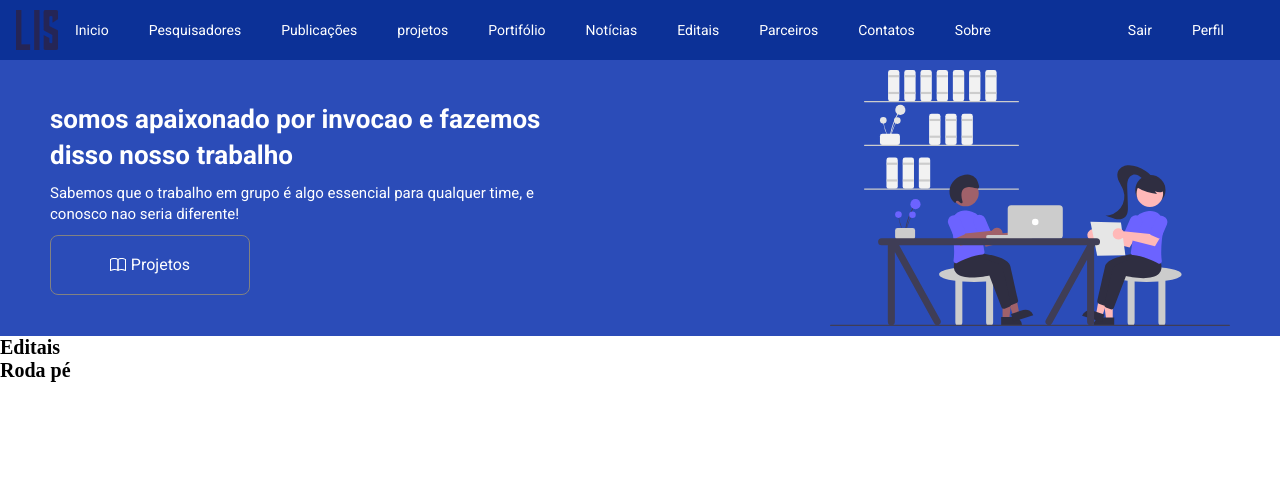
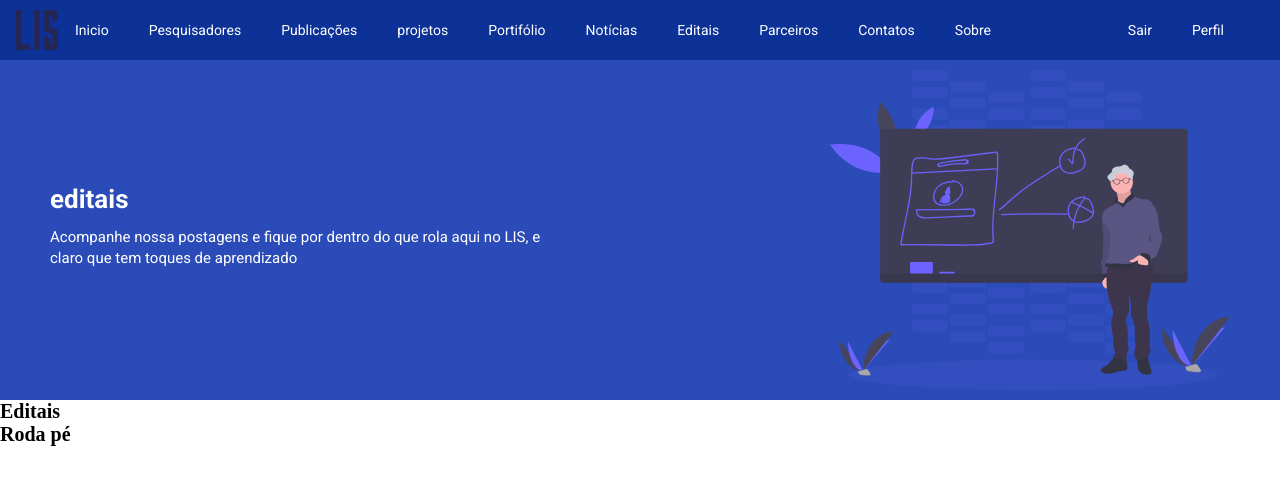
Before and after one commit to Allysonfreitas210695/project-LIS, a React (Create React App) app: page /editais in a window 1280 px wide. Shown: the top 484 px of the page. Built offline with nearby package versions, Linux system fonts and the light colour scheme.

Commit message:
configurando a Header

```diff
--- a/src/components/Header/Banner/index.tsx
+++ b/src/components/Header/Banner/index.tsx
@@ -1,6 +1,5 @@
 import React from 'react';
 import styled from 'styled-components';
-import Img from '../../../assets/images/Home/imagem.svg';
 import BannerImg from '../BannerImg';
 import Messegen, {MessageContainer} from '../BannerMessege';
 
@@ -26,14 +25,27 @@ const BannerContent = styled.div`
 
 `
 
-export default  function Banner(){
+export interface BannerProps{
+   imageSrc?: string;
+   imagemAlt?: string;
+   title: string;
+   description?: string;
+   buttonLink?: string;
+   buttonText?: string;
+}
+
+const Banner: React.FC<BannerProps> = (props) =>{
     return(
      <BannerContent>
+        { props.imageSrc &&
         <BannerImg
-        src={Img}
-        alt= "imagem da home"
+        src= {props.imageSrc}
+        alt= {props.imagemAlt}
         />
-        <Messegen/>
+         }
+        <Messegen {...props}/>
      </BannerContent>
     );
 }
+
+export default Banner;
--- a/src/components/Header/BannerMessege/index.tsx
+++ b/src/components/Header/BannerMessege/index.tsx
@@ -3,6 +3,7 @@ import styled from 'styled-components';
 import { Link } from 'react-router-dom';
 import {BsBook} from 'react-icons/bs';
 import './style.css'
+import {BannerProps} from '../Banner';
 
 export const MessageContainer = styled.div`
   width: 70%;
@@ -52,18 +53,28 @@ const Button = styled(Link)`
     }
 `
 
-export default function Messegen(){
+const Messegen: React.FC<BannerProps> = (props) =>{
     return(
      <MessageContainer>
          <Title>
-             somos apaixonado por invocao e fazemos disso nosso trabalho
+            {props.title}
          </Title>
+
+         {props.description &&
          <Description>
-             Sabemos que o trabalho em grupo é algo essencial para qualquer time, e conosco nao seria diferente!
+            {props.description}
          </Description>
-         <Button to="/projetos">
-           <BsBook className="afasta"/> Projetos
+         }
+
+         { props.buttonLink &&
+         <Button to={props.buttonLink}>
+           <BsBook className="afasta"/> {props.buttonText}
          </Button>
+         }
+
      </MessageContainer>
     );
 }
+
+
+export default Messegen;
--- a/src/components/Header/Container/index.tsx
+++ b/src/components/Header/Container/index.tsx
@@ -1,17 +1,19 @@
 import React from 'react';
 import styled from 'styled-components';
 import TopBar from '../TopBar';
-import Banner from '../Banner';
+import Banner, {BannerProps} from '../Banner';
 
 const HeaderMain = styled.header`
 background-color: var( --color-primary);
 `;
 
-export default function Header(){
+const Header: React.FC<BannerProps> = (props) =>{
     return(
        <HeaderMain>
          <TopBar/>
-         <Banner/>
+         <Banner {...props}/>
        </HeaderMain>
     );
 }
+
+export default Header;
--- a/src/pages/Editais/index.tsx
+++ b/src/pages/Editais/index.tsx
@@ -1,9 +1,15 @@
 import React from 'react';
 import PageTemplate from '../pageTemplate';
+import EditaisImg from '../../assets/images/editais/imagem.svg';
 
 export default function Editais(){
     return(
-    <PageTemplate>
+    <PageTemplate
+     imageSrc = {EditaisImg}
+     imagemAlt = "imagem de editais"
+     title = "editais"
+     description = "Acompanhe nossa postagens e fique por dentro do que rola aqui no LIS, e  claro que tem toques de aprendizado"
+    >
         <h1>Editais</h1>
     </PageTemplate>
     );
--- a/src/pages/Error404/index.tsx
+++ b/src/pages/Error404/index.tsx
@@ -1,9 +1,15 @@
 import React from 'react';
 import PageTemplate from '../pageTemplate';
+import ErrorImg from '../../assets/images/Error404/erro.svg';
 
 export default function Erro404(){
     return(
-        <PageTemplate>
+        <PageTemplate
+        imageSrc = {ErrorImg}
+        imagemAlt = "logo de erro na rota"
+        title = "Error 404"
+        description = "página não encontrada"
+        >
             <h1>Error 404</h1>
         </PageTemplate>
     );
--- a/src/pages/Home/index.tsx
+++ b/src/pages/Home/index.tsx
@@ -1,10 +1,16 @@
 import React from 'react';
 import PageTemplate from '../pageTemplate';
-
+import HomeImg from '../../assets/images/Home/imagem.svg'
 
 export default function Home(){
     return (
-      <PageTemplate>
+      <PageTemplate
+       imageSrc = {HomeImg}
+       imagemAlt = "imagem da home"
+       title = "Somos apaixonado por inovação  e fazemos disso nosso trabalho"
+       buttonLink = "/projetos"
+       buttonText = "projetos"
+      >
         <h1>Home</h1>
       </PageTemplate>
     );
--- a/src/pages/pageTemplate/index.tsx
+++ b/src/pages/pageTemplate/index.tsx
@@ -1,11 +1,12 @@
 import React from 'react';
 import Header from '../../components/Header/Container';
 import Footer from '../../components/Footer';
+import {BannerProps} from '../../components/Header/Banner'
 
-const PageTemplate: React.FC = (props) => {
+const PageTemplate: React.FC<BannerProps> = (props) => {
     return(
         <>
-        <Header/>
+        <Header {...props}/>
            {props.children}
         <Footer/>
         </>
```
Also changed, not shown: src/assets/images/Error404/erro.svg (added), src/assets/images/editais/imagem.svg (added), src/components/Header/Menu/index.tsx (line endings or trailing spaces).
